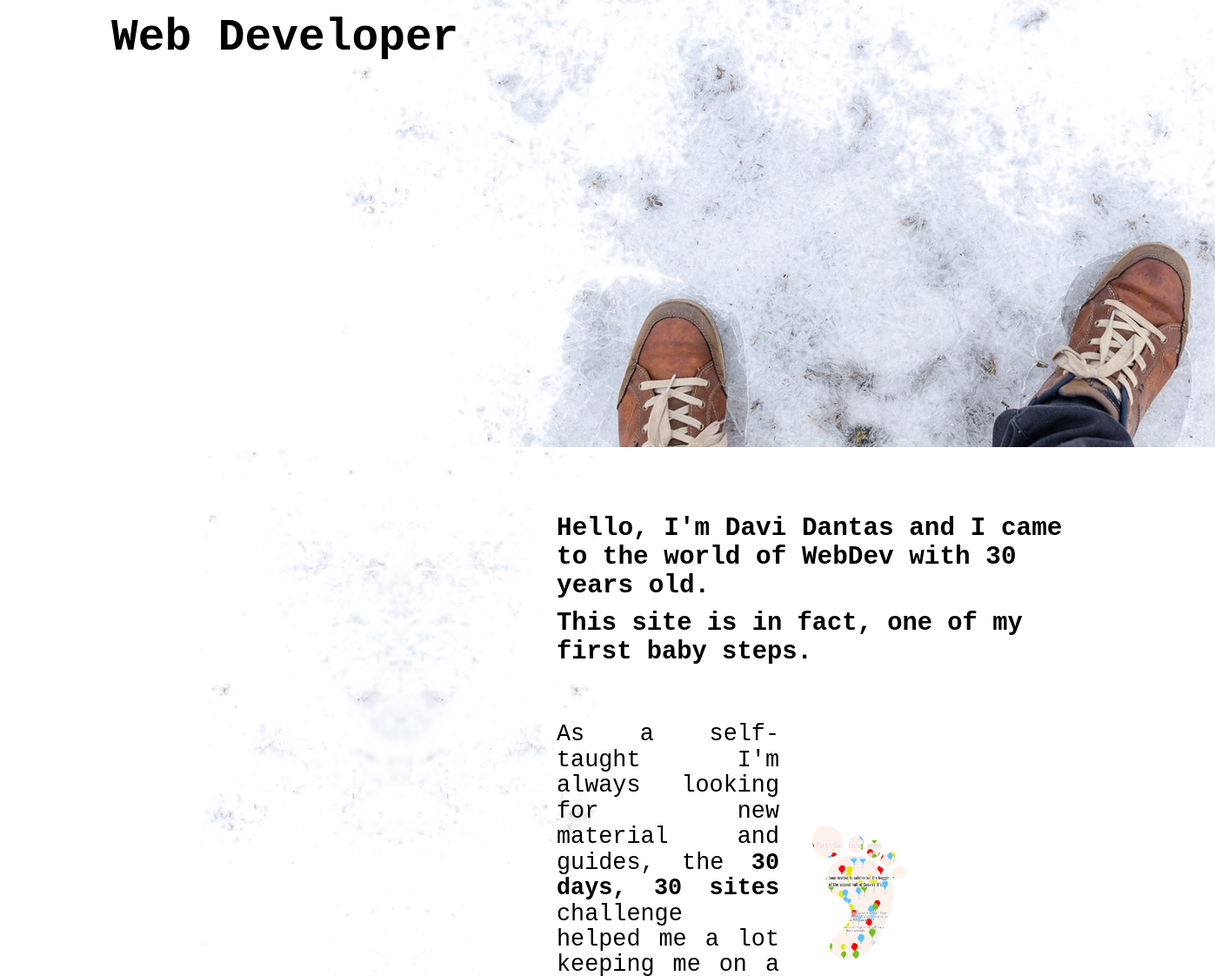
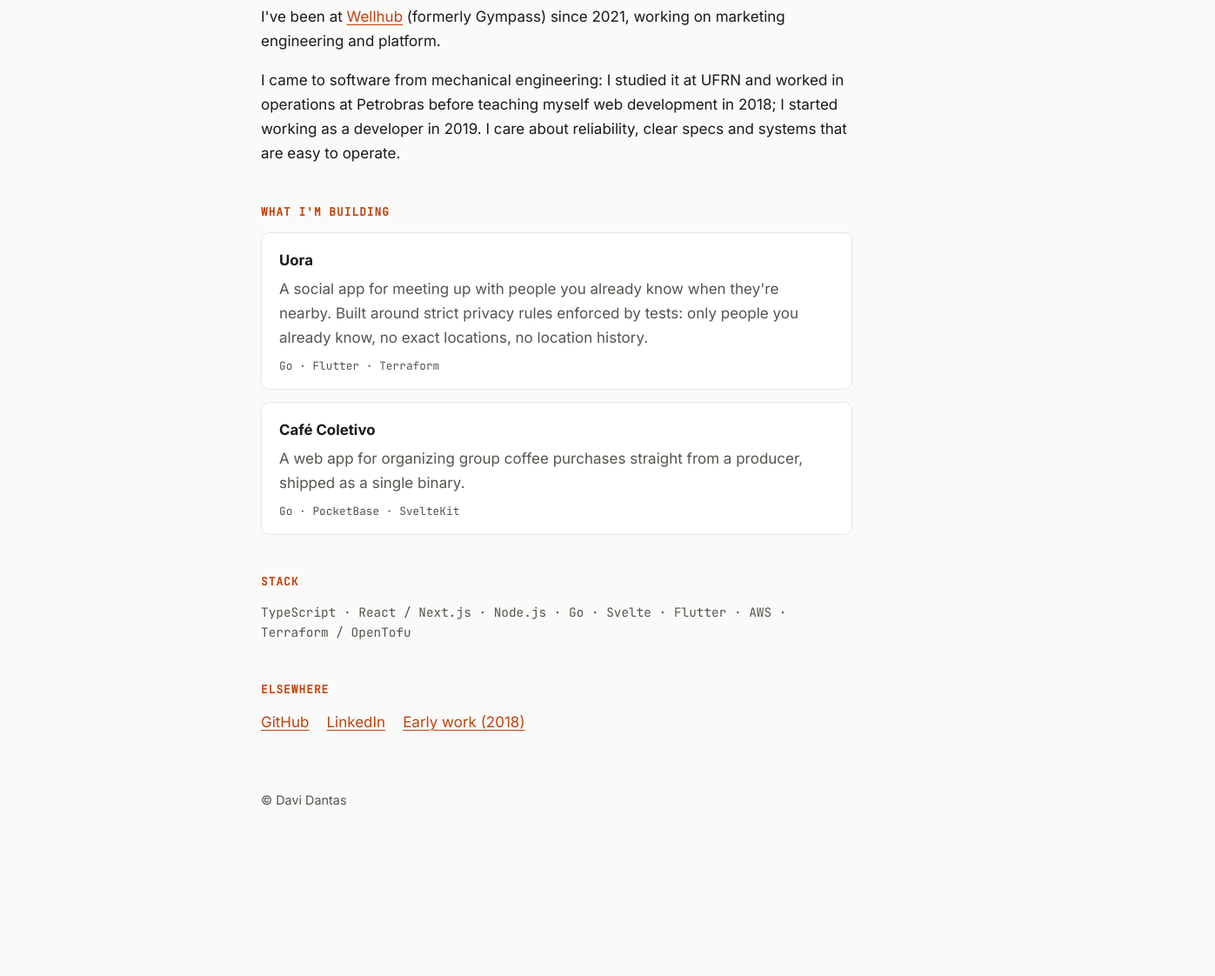
Before and after one commit to davimdantas/davimdantas.github.io, a plain HTML site: page index.html in a window 1280 px wide. Shown: the part 209-1331 px from the top of the page at 87% size, 1397 px wide, since content can reach past the window. After the commit the page ends 1197 px from the top, so only its background shows below. Drawn offline with Linux system fonts and the light colour scheme; a web font is replaced by a local one.

Commit message:
Replace homepage with current profile; keep first projects at early.html
Co-Authored-By: Claude Opus 5.5 <noreply@anthropic.com>

```diff
--- a/index.html
+++ b/index.html
@@ -1,74 +1,85 @@
 <!DOCTYPE html>
 <html lang="en">
+<head>
+  <meta charset="utf-8">
+  <meta name="viewport" content="width=device-width, initial-scale=1">
+  <title>Davi Dantas — Senior Software Engineer</title>
+  <meta name="author" content="Davi Marins Dantas">
+  <meta name="description" content="Davi Dantas, Senior Software Engineer at Wellhub working on marketing engineering and platform.">
+  <meta property="og:url" content="https://davimdantas.github.io/">
+  <meta property="og:type" content="website">
+  <meta property="og:title" content="Davi Dantas — Senior Software Engineer">
+  <meta property="og:description" content="Senior Software Engineer at Wellhub working on marketing engineering and platform.">
+  <link rel="preconnect" href="https://fonts.googleapis.com">
+  <link rel="preconnect" href="https://fonts.gstatic.com" crossorigin>
+  <link href="https://fonts.googleapis.com/css2?family=Inter:wght@400;600;700&family=JetBrains+Mono&display=swap" rel="stylesheet">
+  <style>
+    :root {
+      --bg: #fafaf9; --fg: #1c1917; --muted: #57534e; --line: #e7e5e4;
+      --card: #ffffff; --accent: #c2410c;
+    }
+    @media (prefers-color-scheme: dark) {
+      :root {
+        --bg: #0c0a09; --fg: #f5f5f4; --muted: #a8a29e; --line: #292524;
+        --card: #1c1917; --accent: #fb923c;
+      }
+    }
+    * { box-sizing: border-box; }
+    body {
+      margin: 0; background: var(--bg); color: var(--fg);
+      font: 17px/1.65 Inter, system-ui, sans-serif;
+    }
+    main { max-width: 720px; margin: 0 auto; padding: 72px 20px 56px; }
+    h1 { font-size: 2.4rem; line-height: 1.15; margin: 0 0 8px; letter-spacing: -0.02em; }
+    .role { color: var(--muted); margin: 0 0 32px; font-size: 1.1rem; }
+    h2 {
+      font: 600 0.8rem/1 "JetBrains Mono", monospace; text-transform: uppercase;
+      letter-spacing: 0.08em; color: var(--accent); margin: 48px 0 16px;
+    }
+    a { color: var(--accent); text-underline-offset: 3px; }
+    .card {
+      background: var(--card); border: 1px solid var(--line); border-radius: 10px;
+      padding: 18px 20px; margin-bottom: 14px;
+    }
+    .card h3 { margin: 0 0 4px; font-size: 1.05rem; }
+    .card p { margin: 0; color: var(--muted); }
+    .tags { margin-top: 10px; font: 0.8rem "JetBrains Mono", monospace; color: var(--muted); }
+    .stack { font-family: "JetBrains Mono", monospace; font-size: 0.9rem; color: var(--muted); }
+    .links { display: flex; flex-wrap: wrap; gap: 20px; }
+    footer { margin-top: 64px; color: var(--muted); font-size: 0.9rem; }
+  </style>
+</head>
+<body>
+<main>
+  <h1>Davi Dantas</h1>
+  <p class="role">Senior Software Engineer at Wellhub · Marketing engineering &amp; platform · Natal, Brazil (remote)</p>
 
-<head>
-    <meta charset="utf-8" />
-    <!-- <meta http-equiv="refresh" content=".01; url=mago.html"> -->
-    <meta http-equiv="X-UA-Compatible" content="IE=edge">
+  <p>I've been at <a href="https://wellhub.com">Wellhub</a> (formerly Gympass) since 2021, working on marketing engineering and platform.</p>
+  <p>I came to software from mechanical engineering: I studied it at UFRN and worked in operations at Petrobras before teaching myself web development in 2018; I started working as a developer in 2019. I care about reliability, clear specs and systems that are easy to operate.</p>
 
-    <title>Davi Dantas</title>
+  <h2>What I'm building</h2>
+  <div class="card">
+    <h3>Uora</h3>
+    <p>A social app for meeting up with people you already know when they're nearby. Built around strict privacy rules enforced by tests: only people you already know, no exact locations, no location history.</p>
+    <div class="tags">Go · Flutter · Terraform</div>
+  </div>
+  <div class="card">
+    <h3>Café Coletivo</h3>
+    <p>A web app for organizing group coffee purchases straight from a producer, shipped as a single binary.</p>
+    <div class="tags">Go · PocketBase · SvelteKit</div>
+  </div>
 
-    <meta name="author" content="Davi Marins Dantas @davimdantas">
-    <meta name="description" content="First projects from web developer @davimdantas. Learning and practicing HTML5, CSS GRID, Flex Box...">
-    <meta itemprop="name" content="davimdantas portfolio">
-    <meta itemprop="description" content="First projects from web developer @davimdantas. Learning and practicing HTML5, CSS GRID, Flex Box...">
-    <meta property="og:url" content="http://davimdantas.github.io/index.html">
-    <meta property="og:type" content="website">
-    <meta property="og:title" content="Davi Dantas">
-    <meta property="og:description" content="First projects from web developer @davimdantas. Learning and practicing HTML5, CSS GRID, Flex Box...">
-    <meta name="twitter:title" content="davimdantas portfolio">
-    <meta name="twitter:description" content="First projects from web developer @davimdantas. Learning and practicing HTML5, CSS GRID, Flex Box...">
+  <h2>Stack</h2>
+  <p class="stack">TypeScript · React / Next.js · Node.js · Go · Svelte · Flutter · AWS · Terraform / OpenTofu</p>
 
+  <h2>Elsewhere</h2>
+  <div class="links">
+    <a href="https://github.com/davimdantas">GitHub</a>
+    <a href="https://www.linkedin.com/in/davidantas/">LinkedIn</a>
+    <a href="early.html">Early work (2018)</a>
+  </div>
 
-
-
-    <meta name="viewport" content="width=device-width, initial-scale=1">
-    <link rel="stylesheet" type="text/css" media="screen" href="css/main.css" />
-    <link href="https://fonts.googleapis.com/css?family=Vidaloka|Anonymous+Pro|Nanum+Gothic|Quicksand|Spirax|Cutive+Mono|Nova+Mono"
-        rel="stylesheet">
-</head>
-
-<body>
-    <section class="fixed">
-        <h1 class="left_text">My Life as a</h1>
-        <h1 class="left_text">Web Developer</h1>
-    </section>
-
-
-    <img class="twofeet" src="assets/img/portfolio/pexels-photom3.png" alt="">
-    <section class="scroll">
-        <h2>Hello, I'm Davi Dantas and I came to the world of WebDev with 30 years old.</h2>
-        <p>This site is in fact, one of my first baby steps.</p>
-        <div class="grid">
-            <p class="left_text"> As a self-taught I'm always looking for new material and guides, the <a href="https://www.subscribepage.com/30days30sites">30 days, 30 sites</a> challenge helped me a lot keeping me on a path. This was the second day site, a simple and fun invite to a 90th birthday party </p>
-            <a class="right_foot animation" href="invite.html">
-            </a>
-
-            <a class="left_foot animation" href="flags.html">
-            </a>
-            <p>Then I started a project with @RafaMonteiro, where we would draw a country flag per day, using pure CSS.</p>
-
-            <p class="left_text">I'm also a RPG (role-playing game) player, so when I was invited to a Mage table, I started to create my history on this website:</p>
-            <a class="right_foot right_foot2 animation " href="mago.html">
-            </a>
-
-            <a class="left_foot left_foot2 animation" href="positionabsolute.html">
-            </a>
-            <p>I've been using position absolute for quite some time, but I couldn't understand how my element would behavior until I'd completed <a href="https://learn.freecodecamp.org/responsive-web-design/applied-visual-design/lock-an-element-to-its-parent-with-absolute-positioning">this lesson on freeCodeCamp</a>.    To practice this and help others visualize that mechanism I made simple guide to CSS absolute position.</p>
-
-        </div>
-
-
-
-    </section>
-
-
-
-    <img class="fog" src="assets/img/portfolio/lpexels-photom3.png" alt="">
-
-
-
-
+  <footer>© Davi Dantas</footer>
+</main>
 </body>
-
 </html>
```
Also changed, not shown: early.html (added, +74 -0 lines), 1 other file.
